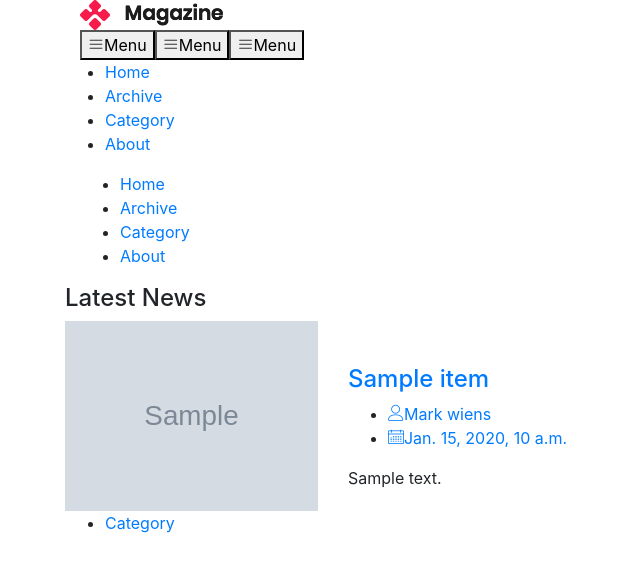
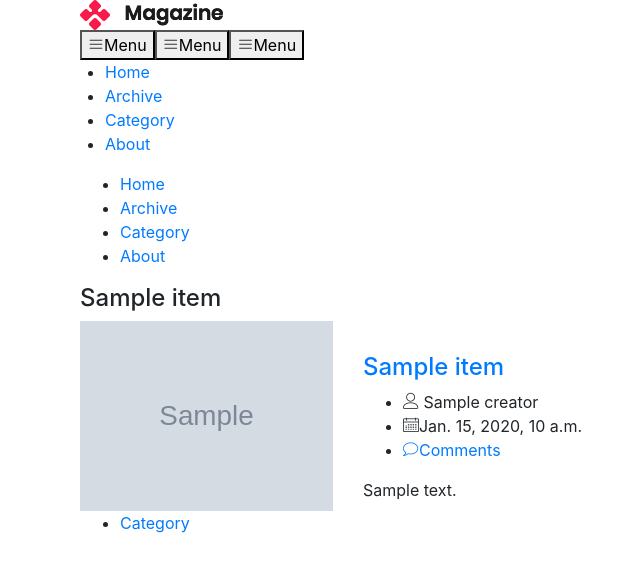
Before and after one commit to Sudms/newsstand, a Django app: template app/templates/index.html in a window 1280 px wide. Shown: the top 572 px of the page, without its empty margins (5-645 px from the left). Run offline with Django 3.2, Linux system fonts and the light colour scheme; the template is opened without the code that fills it: most values are stand-ins (such as "Sample title", 1, 10 or a date in 2020); grey boxes marked "Sample" are stand-in pictures; some libraries are stand-ins or nearby versions.

Commit message:
minor fixes

```diff
--- a/app/templates/index.html
+++ b/app/templates/index.html
@@ -80,17 +80,17 @@
 		<div class="site-main-container">
 			<section class="latest-post-area pb-120">
 				<div class="container no-padding">
-					<div class="row">
+					<div class="container row">
 						<div class="col-lg-8 post-list row align-items-center justify-content-between">
 							<!-- Start latest-post Area -->
 							<div class="latest-post-wrap">
-								<h4 class="cat-title">Latest News</h4>
-								{% for item in items  %}
+							{% for item in items  %}
+								<h4 class="cat-title" href="{{ item.feed_link }}">{{ item.feed_title }}</h4>
 								<div class="single-latest-post row align-items-center">
 									<div class="col-lg-5 post-left">
 										<div class="feature-img relative">
 											<div class="overlay overlay-bg"></div>
-											<img class="img-fluid" src="{{ item.image }}" alt="">
+											<img class="img-fluid" src="{{ item.image | safe}}" alt="">
 										</div>
 										<ul class="tags">
 											<li><a href="http://127.0.0.1:8000/home/#">Category</a></li>
@@ -101,12 +101,12 @@
 												<h4>{{ item.title }}</h4>
 											</a>
 											<ul class="meta">
-												<li><a href="http://127.0.0.1:8000/home/#"><span class="lnr lnr-user"></span>Mark wiens</a></li>
-												<li><a href="http://127.0.0.1:8000/home/#"><span class="lnr lnr-calendar-full"></span>{{ items.date }}</a></li>
-												{% comment %} <li><a href="http://127.0.0.1:8000/home/#"><span class="lnr lnr-bubble"></span>06 Comments</a></li> {% endcomment %}
+												<li><a><span class="lnr lnr-user"></span> {{ item.creator }} </a></li>
+												<li><a><span class="lnr lnr-calendar-full"></span>{{ item.date }}</a></li>
+												<li><a href="{{ item.comments }}"><span class="lnr lnr-bubble"></span>Comments</a></li>
 											</ul>
 											<p>
-												{{ item.description }}
+												{{ item.description | safe }}
 											</p>
 									</div>
 								</div>
```
Also changed, not shown: app/views.py (+34 -2 lines).
